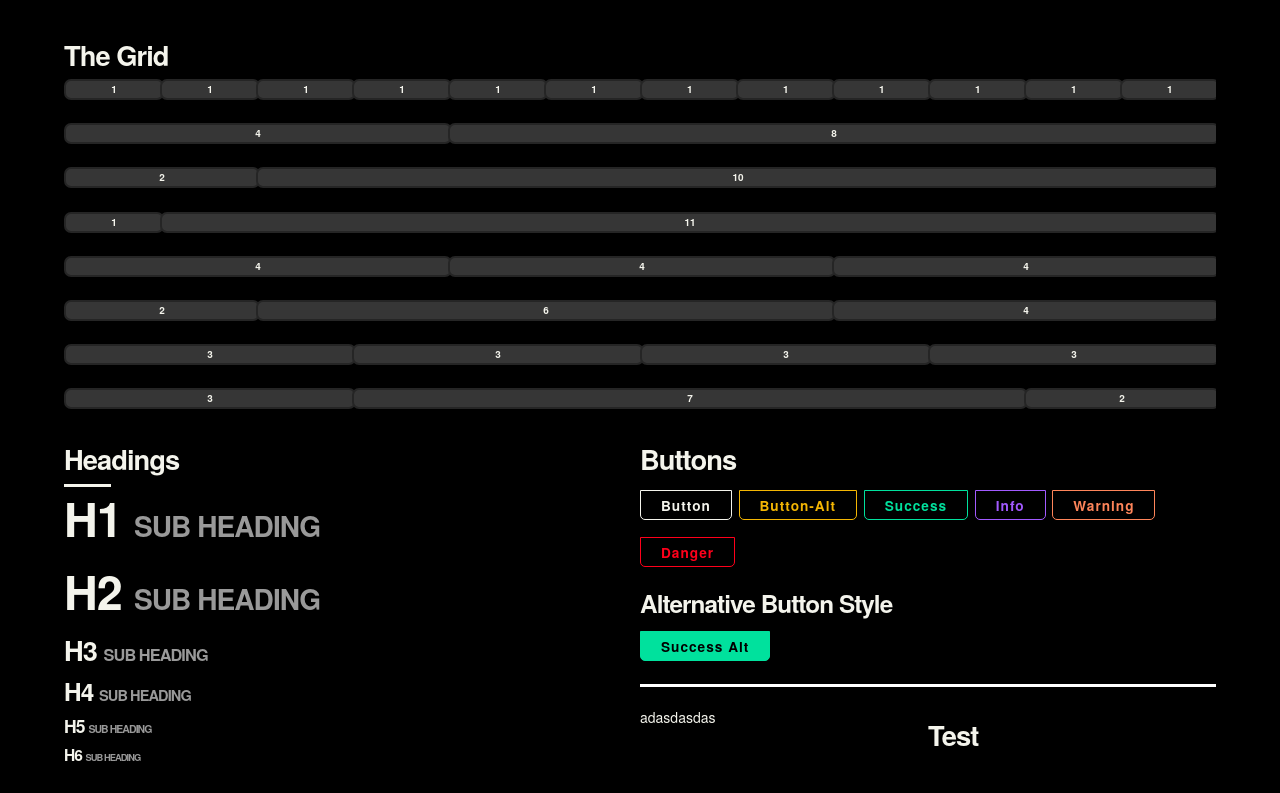
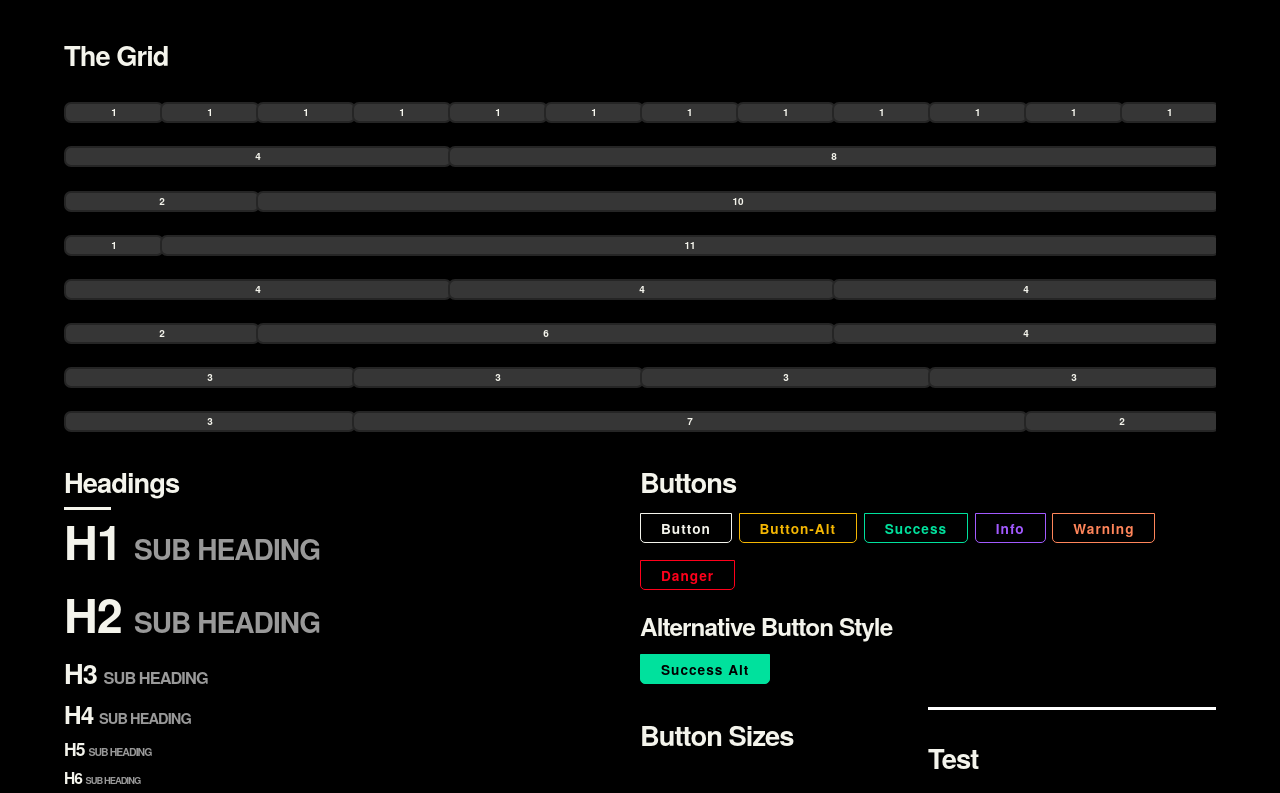
Before and after one commit to imRohan/chocolate-framework, a website: page index.html in a window 1280 px wide. Shown: the part 560-1353 px from the top of the page. Before the commit the page ends 1330 px from the top, so only its background shows below. Drawn offline with nearby package versions, Linux system fonts and the light colour scheme.

```diff
--- a/index.html
+++ b/index.html
@@ -53,6 +53,8 @@
         </div>
         <div class="row">
         <h3>The Grid</h3>
+        </div>
+        <div class="row">
         <div class="one col"><div class="colCheck">1</div></div>
         <div class="one col"><div class="colCheck">1</div></div>
         <div class="one col"><div class="colCheck">1</div></div>
@@ -121,8 +123,8 @@
                 <h4>Alternative Button Style</h4>
                 <button class="successBtnAlt">Success Alt</button>
                 <div class="row">
-                <div class="half col alt">
-                <p>adasdasdas</p>
+                <div class="half col">
+                <h3>Button Sizes</h3>
                 </div>
                 <div class="half col alt">
                 <h3>Test</h3>
--- a/scss/_grid.scss
+++ b/scss/_grid.scss
@@ -51,7 +51,6 @@
     .container {
         width: 90%;
         overflow-x: hidden; //remove me
-
     }
     .col {
         margin-bottom: 0;
--- a/scss/_mixins.scss
+++ b/scss/_mixins.scss
@@ -5,6 +5,7 @@
 @mixin swissFont{
 	font-family: "HelveticaNeue", "Helvetica Neue", Helvetica, Arial, sans-serif;
 }
+
 @mixin lineHeight($val){
 	line-height: (1.4 - 0.06666666667 * $val);
 }
```
Also changed, not shown: scss/_variables.scss (line endings or trailing spaces), 1 other file.
